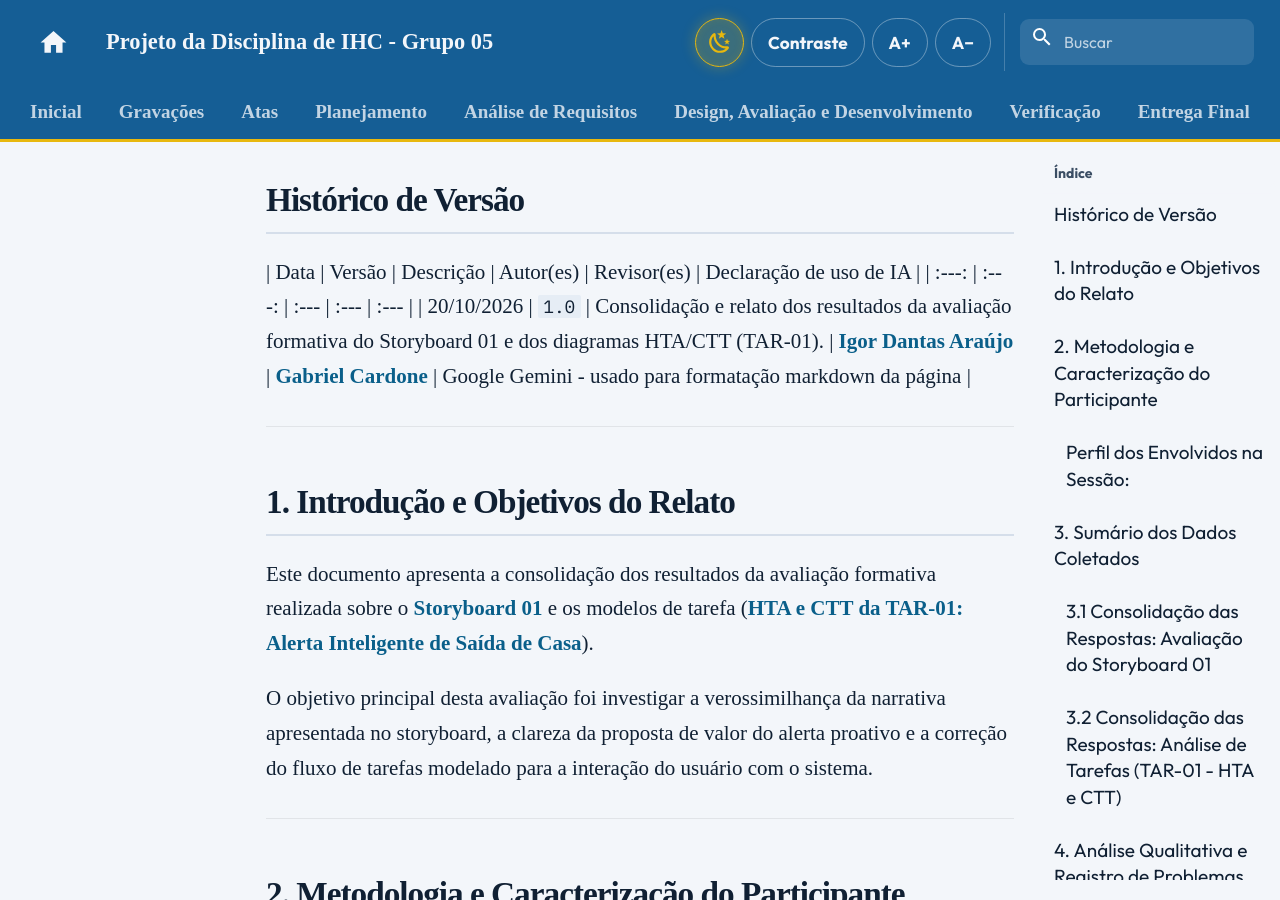
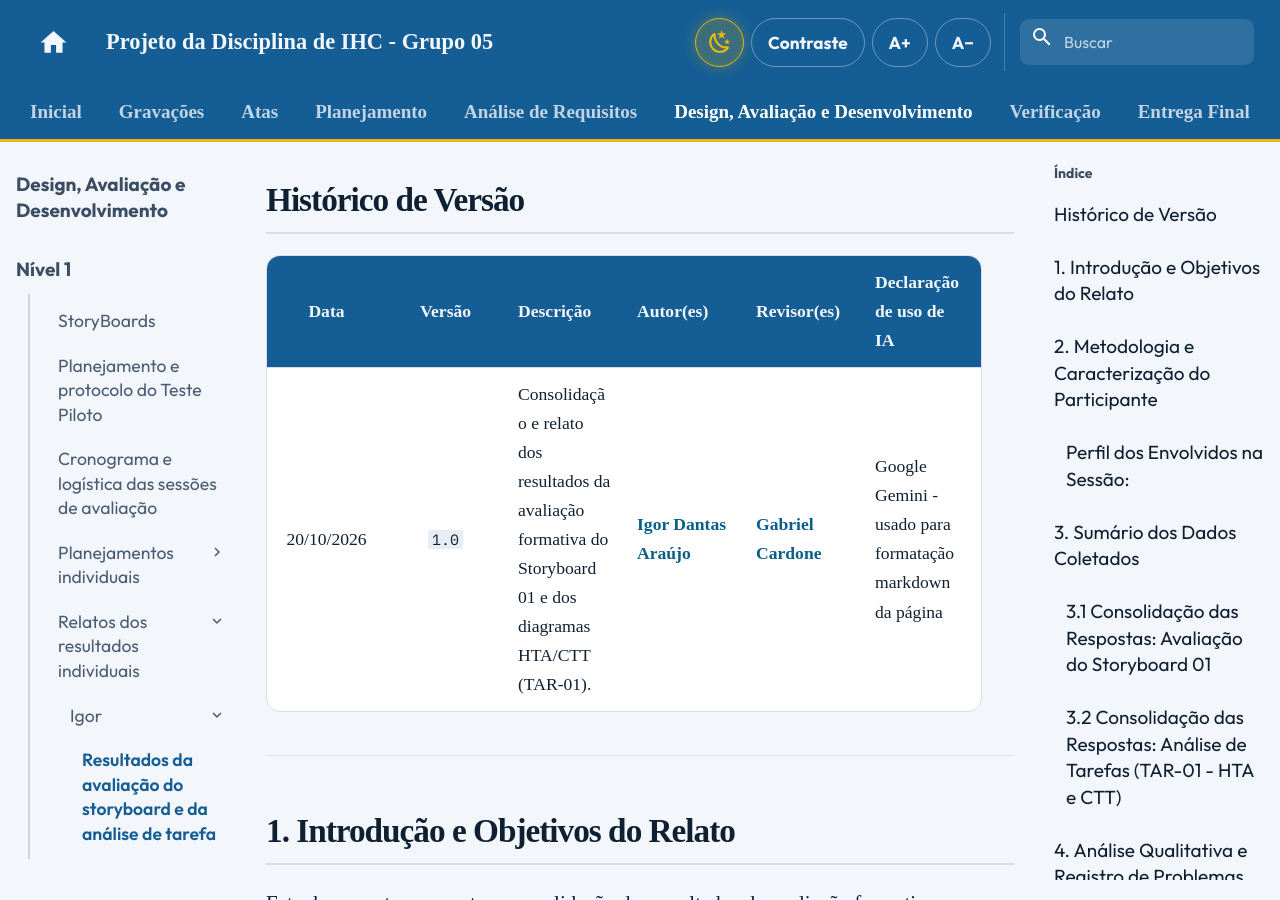
Before and after one commit to Interacao-Humano-Computador/2026.2-Grupo05, an MkDocs documentation site: the page built from docs/design-avaliacao-desenvolvimento/nivel1/relatos-individuais/igor/relato-resultados-storyboard-tarefas.md, in a window 1280 px wide and 900 px high, scrolled down 298 px. Built offline with MkDocs 1.6.1 and Material for MkDocs 9.7.7, drawn with Linux system fonts in a browser that asks for light colours; comment, search, counter and statistics services are not loaded; some of the changed text lies outside the part shown.

Commit message:
docs: adiciona arquivos da entrega 5

```diff
--- a/docs/design-avaliacao-desenvolvimento/nivel1/relatos-individuais/igor/relato-resultados-storyboard-tarefas.md
+++ b/docs/design-avaliacao-desenvolvimento/nivel1/relatos-individuais/igor/relato-resultados-storyboard-tarefas.md
@@ -3,7 +3,7 @@
 ## Histórico de Versão
 
 | Data | Versão | Descrição | Autor(es) | Revisor(es) | Declaração de uso de IA |
-| :---: | :---: | :--- | :--- | :--- |
+| :---: | :---: | :--- | :--- | :--- | :--- |
 | 20/10/2026 | `1.0` | Consolidação e relato dos resultados da avaliação formativa do Storyboard 01 e dos diagramas HTA/CTT (TAR-01). | [Igor Dantas Araújo](https://github.com/IgorDARAUJO) | [Gabriel Cardone](https://github.com/gabriellcardone-06) | Google Gemini - usado para formatação markdown da página |
 
 ---
@@ -24,7 +24,7 @@ A coleta de dados seguiu a metodologia de **entrevista semiestruturada** orienta
 * **Entrevistador:** Igor Dantas Araújo.
 * **Perfil do Participante convidado:** Usuário do transporte público coletivo do Distrito Federal que utiliza ônibus para seus deslocamentos diários rumo às aulas, enquadrando-se no perfil da persona [João Pedro Carvalho](https://interacao-humano-computador.github.io/2026.2-Grupo05/analise-de-requisitos/personas/joao-pedro-carvalho/).
 * **Ambiente e Recursos:** Sessão presencial gravada em vídeo com exibição dos artefatos.
-* O vídeo da entrevista está disponível clicando [aqui]()
+* O vídeo da entrevista está disponível clicando [aqui](https://youtu.be/GSssfkHx3ug).
 
 ---
 
--- a/mkdocs.yml
+++ b/mkdocs.yml
@@ -200,6 +200,8 @@ nav:
         - Igor:
           - Planejamento da avaliação do Storyboard e da Análise de tarefas: design-avaliacao-desenvolvimento/nivel1/planejamentos-individuais/Igor/igor-planejamento-avaliacao.md
           - Planejamento do relato dos resultados da avaliação: design-avaliacao-desenvolvimento/nivel1/planejamentos-individuais/Igor/igor-planejamento-relato-resultados-avaliacao.md
+          - Planejamento da avaliação do protótipo de papel: design-avaliacao-desenvolvimento/nivel1/planejamentos-individuais/Igor/igor-planejamento-av-prototipo-papel.md
+          - Planejamento do relato dos resultados da avaliação do protótipo de papel: design-avaliacao-desenvolvimento/nivel1/planejamentos-individuais/Igor/igor-planejamento-relato-prot-papel.md
         - Lucas:
           - Questões Práticas e Éticas das Avaliações: design-avaliacao-desenvolvimento/nivel1/planejamentos-individuais/Lucas/questoes-praticas-e-eticas.md
           - Planejamento Individual - Lucas Araújo: design-avaliacao-desenvolvimento/nivel1/planejamentos-individuais/Lucas/planejamento-individual-lucas.md
@@ -209,6 +211,9 @@ nav:
         - Tomás:
           - Planejamento da avaliação do Storyboard e da Análise de tarefas: design-avaliacao-desenvolvimento/nivel1/planejamentos-individuais/Tomas/tomas-planejamento-avaliacao.md
           - Planejamento do relato dos resultados da avaliação: design-avaliacao-desenvolvimento/nivel1/planejamentos-individuais/Tomas/tomas-planejamento-relato-resultados-avaliacao.md
+      - Relatos dos resultados individuais:
+        - Igor:
+          - Resultados da avaliação do storyboard e da análise de tarefa: design-avaliacao-desenvolvimento/nivel1/relatos-individuais/igor/relato-resultados-storyboard-tarefas.md
 
   - Verificação:
     - Verificação da entrega 1: verificacao/verif1.md
```
Also changed, not shown: docs/design-avaliacao-desenvolvimento/nivel1/planejamentos-individuais/Igor/igor-planejamento-av-prototipo-papel.md (+1 -1 lines), docs/design-avaliacao-desenvolvimento/nivel1/planejamentos-individuais/Igor/igor-planejamento-relato-prot-papel.md (+1 -1 lines).
